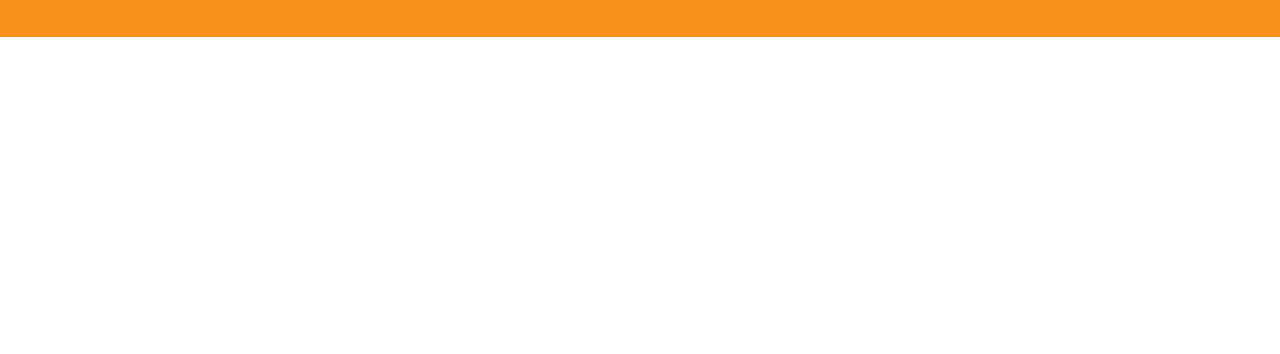
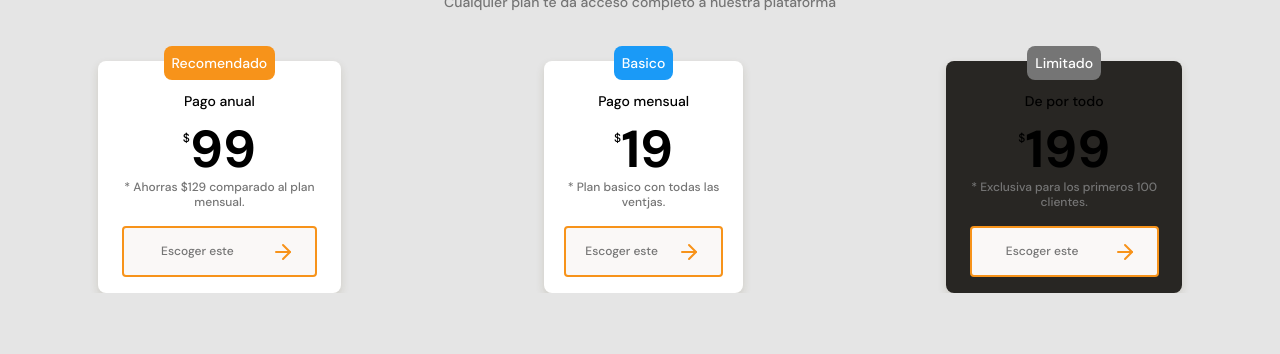
Before and after one commit to DanielVeraAcero/Batatabit-Mobile-First, a plain HTML site: page index.html in a window 1280 px wide. Shown: the part 2270-2624 px from the top of the page. Before the commit the page ends 2307 px from the top, so only its background shows below. Drawn offline with Linux system fonts and the light colour scheme.

Commit message:
Finished with some details

```diff
--- a/index.html
+++ b/index.html
@@ -79,7 +79,44 @@
                 <p>Conocelo hoy.</p>
             </div>
         </section>
-        <section class="prices"></section>
+        <section class="prices">
+            <div class="prices__title">
+                <h2>Escoge el plan que mejor se ajuste a ti</h2>
+                <p>Cualquier plan te da acceso completo a nuestra plataforma</p>
+            </div>
+            <div class="cardSlider">
+                <article class="card1">
+                    <h5>Recomendado</h5>
+                    <h4>Pago anual</h4>
+                    <h3>$99</h3>
+                    <p>* Ahorras $129 comparado al plan mensual.</p>
+                    <a class="cardButton" href="">
+                        <p>Escoger este</p>
+                        <img src="./assets/icons/orange-right-arrow.svg" alt="">
+                    </a>
+                </article>
+                <article class="card2">
+                    <h5>Basico</h5>
+                    <h4>Pago mensual</h4>
+                    <h3>$19</h3>
+                    <p>* Plan basico con todas las ventjas.</p>
+                    <a class="cardButton2" href="">
+                        <p>Escoger este</p>
+                        <img src="./assets/icons/orange-right-arrow.svg" alt="">
+                    </a>
+                </article>
+                <article class="card3">
+                    <h5>Limitado</h5>
+                    <h4>De por todo</h4>
+                    <h3>$199</h3>
+                    <p>* Exclusiva para los primeros 100 clientes.</p>
+                    <a class="cardButton3" href="">
+                        <p>Escoger este</p>
+                        <img src="./assets/icons/orange-right-arrow.svg" alt="">
+                    </a>
+                </article>
+            </div>
+        </section>
     </main>
     <footer class="footer">
         <div class="footer__social-media">
--- a/style.css
+++ b/style.css
@@ -224,6 +224,148 @@ html{
     font-size: 24rem;
     line-height: 26rem;
 }
+.prices{
+    display: flex;
+    flex-direction: column;
+    width: 100%;
+    background-color: #E5E5E5;
+    padding-bottom: 64px;
+}
+.prices__title h2{
+    width: 90%;
+    margin: 0 auto;
+    padding-top: 64px;
+    padding-bottom: 24px;
+    text-align: center;
+    color: var(--Warm-Black);
+    font-weight: 700;
+    font-size: 24rem;
+    line-height: 26rem;
+}
+.prices__title p{
+    width: 90%;
+    margin: 0 auto;
+    text-align: center;
+    color: var(--Grey);
+    font-weight: 500;
+    font-size: 14rem;
+    line-height: 18rem;
+}
+.cardSlider{
+    display: flex;
+    gap: 8px;
+    height: auto;
+    overflow-x: scroll;
+    overscroll-behavior-x: contain;
+    scroll-snap-type: x proximity;
+}
+.card1, .card2{
+    background-color: var(--Just-White);
+    border-radius: 8px;
+    position: relative;
+    scroll-snap-align: center;
+    margin: 50px auto 0;
+    min-width: 190px;
+    max-width: 300px;
+    display: flex;
+    flex-direction: column;
+    align-items: center;
+    box-shadow: 0px 4px 8px rgba(89, 73, 30, 0.16);;
+}
+.card3{
+    background-color: var(--Warm-Black-1);
+    border-radius: 8px;
+    position: relative;
+    scroll-snap-align: center;
+    margin: 50px auto 0;
+    min-width: 190px;
+    max-width: 300px;
+    display: flex;
+    flex-direction: column;
+    align-items: center;
+    box-shadow: 0px 4px 8px rgba(89, 73, 30, 0.16);;
+}
+.card1 h5{
+    position: absolute;
+    top: -15px;
+    color: var(--Just-White);
+    background-color: var(--Bitcoin-Orange);
+    padding: 8px;
+    border-radius: 8px;
+    font-weight: 500;
+    font-size: 14rem;
+    line-height: 18rem;
+}
+.card2 h5{
+    position: absolute;
+    top: -15px;
+    color: var(--Just-White);
+    background-color: var(--Secondary-Blue);
+    padding: 8px;
+    border-radius: 8px;
+    font-weight: 500;
+    font-size: 14rem;
+    line-height: 18rem;
+}
+.card3 h5{
+    position: absolute;
+    top: -15px;
+    color: var(--Just-White);
+    background-color: var(--Grey);
+    padding: 8px;
+    border-radius: 8px;
+    font-weight: 500;
+    font-size: 14rem;
+    line-height: 18rem;
+}
+.card1 h4, .card2 h4, .card3 h4{
+    padding-top: 31px;
+    font-weight: 500;
+    font-size: 14rem;
+    line-height: 18rem;
+}
+.card1 h3, .card2 h3, .card3 h3{
+    padding-top: 8px;
+    font-weight: 700;
+    font-size: 52rem;
+    line-height: 62rem;
+}
+.card1 h3::first-letter,
+.card2 h3::first-letter,
+.card3 h3::first-letter{
+    vertical-align: 25px;
+    font-weight: 500;
+    font-size: 12rem;
+    line-height: 15rem;
+}
+.card1 p, .card2 p, .card3 p{
+    width: 82%;
+    color: var(--Grey);
+    text-align: center;
+    font-weight: 500;
+    font-size: 12rem;
+    line-height: 15rem;
+}
+.cardButton, .cardButton2, .cardButton3{
+    display: flex;
+    justify-content: space-between;
+    margin: 16px;
+    align-items: center;
+    text-decoration: none;
+    width: 80%;
+    background-color: var(--Off-White);
+    border: 2px solid var(--Bitcoin-Orange);
+    border-radius: 4px;
+    font-weight: 700;
+    font-size: 14rem;
+    line-height: 18rem;
+}
+.cardButton p, .cardButton2 p, .cardButton3 p{
+    padding: 16px 0;
+}
+.cardButton img, .cardButton2 img, .cardButton3 img{
+    padding-right: 20px;
+}
 .footer{
     background-color: var(--Bitcoin-Orange);
     display: flex;
@@ -244,3 +386,8 @@ html{
     text-decoration: none;
     color: var(--Just-White);
 }
+@media (min-width: 600px) {
+    .cardSlider{
+        justify-content: center;
+    }
+}
```
